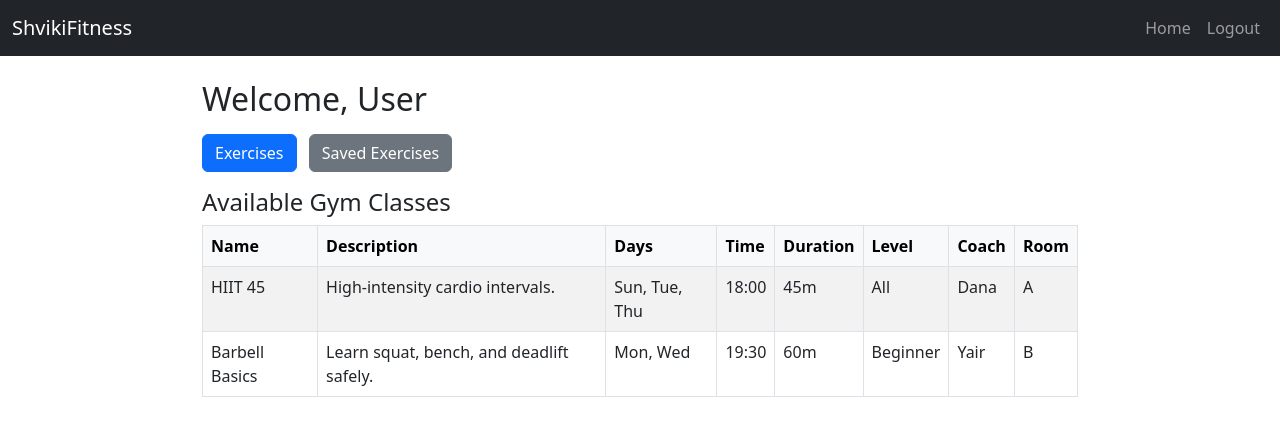
After one commit to alon-shviki/shviki-fitness, a Flask app: page /home in a window 1280 px wide. The commit adds this page. Shown: the top 436 px of the page. Run offline with Flask 3, Linux system fonts and the light colour scheme; the visitor is signed in with stand-in values (Sample User, id 1).

Commit message:
add home page fix ui need to add the classes to db neednto work more on admin pages

```diff
--- a/app/__init__.py
+++ b/app/__init__.py
@@ -52,7 +52,7 @@ def create_app():
             db.session.commit()
             session['user_id'] = user.id
             session['role'] = user.role
-            return redirect(url_for('dashboard'))
+            return redirect(url_for('user_home'))
         return render_template('register.html')
 
     # Login
@@ -67,17 +67,52 @@ def create_app():
                 if user.role == 'admin':
                     return redirect(url_for('dashboard'))
                 else:
-                    return redirect(url_for('exercises'))
+                    return redirect(url_for('user_home'))
             else:
                 flash("Invalid email or password", "danger")
 
         return render_template('login.html')
+
+    @app.route("/home" , methods=["GET"])
+    def user_home():
+        if "user_id" not in session:
+            flash("Please log in to save exercises", "danger")
+            return redirect(url_for("login"))
+        # Sample classes data
+        classes = [
+            {
+                "name": "HIIT 45",
+                "description": "High-intensity cardio intervals.",
+                "days": "Sun, Tue, Thu",
+                "time": "18:00",
+                "duration": "45m",
+                "level": "All",
+                "coach": "Dana",
+                "room": "A",
+            },
+            {
+                "name": "Barbell Basics",
+                "description": "Learn squat, bench, and deadlift safely.",
+                "days": "Mon, Wed",
+                "time": "19:30",
+                "duration": "60m",
+                "level": "Beginner",
+                "coach": "Yair",
+                "room": "B",
+            },
+        ]
+        return render_template("user_home.html", classes=classes)
+
+
 
     # Dashboard
     @app.route('/dashboard')
     def dashboard():
         if 'user_id' not in session:
             return redirect(url_for('login'))
+        if session['role'] != 'admin':
+            flash("Access denied", "danger")
+            return redirect(url_for('user_home'))
         users = User.query.all()
         return render_template('dashboard.html', users=users)
 
@@ -97,6 +132,10 @@ def create_app():
 
     @app.route("/exercises", methods=["GET", "POST"])
     def exercises():
+        if "user_id" not in session:
+            flash("Please log in to view exercises", "danger")
+            return redirect(url_for("login"))
+
         exercise_list = []
         selected = None
 
--- a/app/templates/base.html
+++ b/app/templates/base.html
@@ -13,7 +13,7 @@
       <div class="collapse navbar-collapse">
         <ul class="navbar-nav ms-auto">
           {% if session.get('user_id') %}
-          <li class="nav-item"><a class="nav-link" href="{{ url_for('dashboard') }}">Dashboard</a></li>
+          <li class="nav-item"><a class="nav-link" href="{{ url_for('user_home') }}">Home</a></li>
           <li class="nav-item"><a class="nav-link" href="{{ url_for('logout') }}">Logout</a></li>
           {% else %}
           <li class="nav-item"><a class="nav-link" href="{{ url_for('login') }}">Login</a></li>
--- a/app/templates/login.html
+++ b/app/templates/login.html
@@ -11,7 +11,7 @@
       <input class="form-control" type="password" name="password" required>
     </div>
     <div class="col-12">
-      <button type="submit" class="btn btn-primary">Login & Go to Dashboard</button>
+      <button type="submit" class="btn btn-primary">Login</button>
     </div>
   </form>
 {% endblock %}
--- a/app/templates/register.html
+++ b/app/templates/register.html
@@ -41,7 +41,7 @@
       </select>
     </div>
     <div class="col-12">
-      <button type="submit" class="btn btn-primary">Register & Go to Dashboard</button>
+      <button type="submit" class="btn btn-primary">Register</button>
     </div>
   </form>
 {% endblock %}
--- /dev/null
+++ b/app/templates/user_home.html
@@ -0,0 +1,50 @@
+{% extends "base.html" %}
+{% block content %}
+<div class="container" style="max-width:900px;margin-top:20px">
+
+  <h2 class="mb-3">Welcome, {{ current_user.first_name if current_user else "User" }}</h2>
+
+  <!-- Quick buttons -->
+  <div class="mb-3">
+    <a href="{{ url_for('exercises') }}" class="btn btn-primary me-2">Exercises</a>
+    <a href="/my_exercises" class="btn btn-secondary">Saved Exercises</a>
+  </div>
+
+  <!-- Classes table -->
+  <h4 class="mb-2">Available Gym Classes</h4>
+  <div class="table-responsive">
+    <table class="table table-striped table-bordered">
+      <thead class="table-light">
+        <tr>
+          <th>Name</th>
+          <th>Description</th>
+          <th>Days</th>
+          <th>Time</th>
+          <th>Duration</th>
+          <th>Level</th>
+          <th>Coach</th>
+          <th>Room</th>
+        </tr>
+      </thead>
+      <tbody>
+        {% for c in classes %}
+        <tr>
+          <td>{{ c.name }}</td>
+          <td>{{ c.description }}</td>
+          <td>{{ c.days }}</td>
+          <td>{{ c.time }}</td>
+          <td>{{ c.duration }}</td>
+          <td>{{ c.level }}</td>
+          <td>{{ c.coach }}</td>
+          <td>{{ c.room }}</td>
+        </tr>
+        {% else %}
+        <tr>
+          <td colspan="8" class="text-center text-muted">No classes available yet.</td>
+        </tr>
+        {% endfor %}
+      </tbody>
+    </table>
+  </div>
+</div>
+{% endblock %}
```
Also changed, not shown: app/templates/exercises.html (+35 -16 lines), app/templates/my_exercises.html (+25 -11 lines), app/templates/home.html (deleted).
